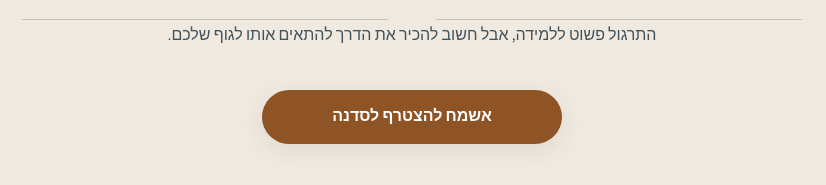
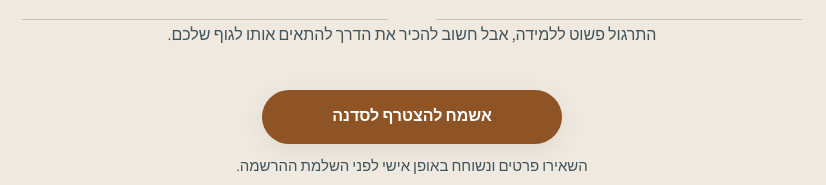
Before and after one commit to StudioLinshom/pashut-lirod, a plain HTML site: page december/index.html in a window 1280 px wide. Shown: the part 2930-3115 px from the top of the page, without its empty margins (228-1054 px from the left). Drawn offline with Linux system fonts and the light colour scheme; a web font is replaced by a local one.

Commit message:
Unify signup CTA notes and simplify WhatsApp message

```diff
--- a/december/index.html
+++ b/december/index.html
@@ -874,7 +874,11 @@
       body { font-size: 17px; }
       .hero { padding: 44px 0 64px; }
     }
-  </style>
+
+    .sticky-cta > .cta-note { text-align: center; font-size: 12px; line-height: 1.4; margin: 5px auto 0; padding: 4px 10px; border-radius: 8px; background: #fffaf1; color: #263d46; box-shadow: 0 2px 8px #00000012; }
+    .sticky-cta { text-align: center; }
+    .cta-center > .cta-note { text-align: center; }
+</style>
 <link rel="stylesheet" href="../typography-v5.css?v=widows2">
 <script src="../reading-flow.js" defer></script>
 </head>
@@ -919,7 +923,7 @@
         <figcaption class="quote-attr">מתוך חוויית תרגול TRE® בהנחייתי</figcaption>
       </figure>
   </section>
-<h3 class="section-title reveal center">תרגול פשוט, חוויה עמוקה</h3><ul class="tre-facts reveal"><li><span class="fact-icon" aria-hidden="true"><svg viewBox="0 0 24 24"><path d="M2 12c1.5-3 3-3 4.5 0s3 3 4.5 0 3-3 4.5 0 3 3 4.5 0"/></svg></span><span><strong>אין צורך לייצר את הרעד בכוח.</strong></span></li><li><span class="fact-icon" aria-hidden="true"><svg viewBox="0 0 24 24"><line x1="4" y1="7" x2="20" y2="7"/><line x1="4" y1="17" x2="20" y2="17"/><circle cx="9" cy="7" r="2.4"/><circle cx="15" cy="17" r="2.4"/></svg></span><span><strong>אין צורך לספר או לנתח חוויות מהעבר.</strong></span></li><li><span class="fact-icon" aria-hidden="true"><svg viewBox="0 0 24 24"><path d="M20 11.5a7.5 7.5 0 0 1-10.9 6.7L4 19.5l1.2-4.4A7.5 7.5 0 1 1 20 11.5z"/><line x1="4" y1="4" x2="20" y2="20"/></svg></span><span><strong>לומדים כיצד להאט, לווסת ולעצור את התרגול.</strong></span></li><li><span class="fact-icon" aria-hidden="true"><svg viewBox="0 0 24 24"><path d="M3 20h5v-5h5v-5h5V5h3"/></svg></span><span><strong>לאחר הדרכה מתאימה ניתן להמשיך לתרגל באופן עצמאי בבית.</strong></span></li></ul><div class="opening-lead reveal"><p>התרגול פשוט ללמידה, אבל חשוב להכיר את הדרך להתאים אותו לגוף שלכם.</p></div><p class="cta-center reveal"><a class="cta-btn" href="#form" data-track="CTA_Click_Benefits">אשמח להצטרף לסדנה</a></p><p class="video-lead reveal">
+<h3 class="section-title reveal center">תרגול פשוט, חוויה עמוקה</h3><ul class="tre-facts reveal"><li><span class="fact-icon" aria-hidden="true"><svg viewBox="0 0 24 24"><path d="M2 12c1.5-3 3-3 4.5 0s3 3 4.5 0 3-3 4.5 0 3 3 4.5 0"/></svg></span><span><strong>אין צורך לייצר את הרעד בכוח.</strong></span></li><li><span class="fact-icon" aria-hidden="true"><svg viewBox="0 0 24 24"><line x1="4" y1="7" x2="20" y2="7"/><line x1="4" y1="17" x2="20" y2="17"/><circle cx="9" cy="7" r="2.4"/><circle cx="15" cy="17" r="2.4"/></svg></span><span><strong>אין צורך לספר או לנתח חוויות מהעבר.</strong></span></li><li><span class="fact-icon" aria-hidden="true"><svg viewBox="0 0 24 24"><path d="M20 11.5a7.5 7.5 0 0 1-10.9 6.7L4 19.5l1.2-4.4A7.5 7.5 0 1 1 20 11.5z"/><line x1="4" y1="4" x2="20" y2="20"/></svg></span><span><strong>לומדים כיצד להאט, לווסת ולעצור את התרגול.</strong></span></li><li><span class="fact-icon" aria-hidden="true"><svg viewBox="0 0 24 24"><path d="M3 20h5v-5h5v-5h5V5h3"/></svg></span><span><strong>לאחר הדרכה מתאימה ניתן להמשיך לתרגל באופן עצמאי בבית.</strong></span></li></ul><div class="opening-lead reveal"><p>התרגול פשוט ללמידה, אבל חשוב להכיר את הדרך להתאים אותו לגוף שלכם.</p></div><p class="cta-center reveal"><a class="cta-btn" href="#form" data-track="CTA_Click_Benefits">אשמח להצטרף לסדנה</a><span class="cta-note">השאירו פרטים ונשוחח באופן אישי לפני השלמת ההרשמה.</span></p><p class="video-lead reveal">
         <strong>רוצים לראות איך זה נראה?</strong><br>
         סרטון מצויר של כחמש דקות שמציג את השיטה, עם כתוביות בעברית.
       </p>
@@ -1032,7 +1036,7 @@
         </div>
       </div>
       <p class="pricing-note reveal">ההרשמה היא לארבעת המפגשים כתהליך אחד.</p>
-      <p class="cta-center reveal"><a class="cta-btn" href="#form" data-track="CTA_Click_Details">אשמח להצטרף לסדנה</a></p>
+      <p class="cta-center reveal"><a class="cta-btn" href="#form" data-track="CTA_Click_Details">אשמח להצטרף לסדנה</a><span class="cta-note">השאירו פרטים ונשוחח באופן אישי לפני השלמת ההרשמה.</span></p>
     </div>
   </section>
 
@@ -1051,7 +1055,7 @@
       </figure>
     </div>
   </section>
-  <section class="closing"><div class="container"><h2 class="section-title center">אז אולי הגיע הזמן להעניק לעצמכם משהו חדש?</h2><p class="closing-quote reveal">אני מזמינה אתכם לצאת איתי לדרך, לבוא בסקרנות, בפתיחות ובנכונות להתמסר לתהליך. לפנות לעצמכם זמן, להכיר את הגוף שלכם קצת אחרת ולגלות מה אפשרי עבורכם.</p><figure class="editorial-photo editorial-photo--nature"><img src="../padit-nature.jpg" alt="פדית בטבע" width="1536" height="1152" loading="lazy" /></figure><span class="closing-mark"></span><p class="closing-final reveal">מחכה לפגוש אתכם,<br><strong>פדית</strong></p><p class="cta-center reveal"><a class="cta-btn" href="#form">אשמח להצטרף לסדנה</a></p></div></section>
+  <section class="closing"><div class="container"><h2 class="section-title center">אז אולי הגיע הזמן להעניק לעצמכם משהו חדש?</h2><p class="closing-quote reveal">אני מזמינה אתכם לצאת איתי לדרך, לבוא בסקרנות, בפתיחות ובנכונות להתמסר לתהליך. לפנות לעצמכם זמן, להכיר את הגוף שלכם קצת אחרת ולגלות מה אפשרי עבורכם.</p><figure class="editorial-photo editorial-photo--nature"><img src="../padit-nature.jpg" alt="פדית בטבע" width="1536" height="1152" loading="lazy" /></figure><span class="closing-mark"></span><p class="closing-final reveal">מחכה לפגוש אתכם,<br><strong>פדית</strong></p><p class="cta-center reveal"><a class="cta-btn" href="#form">אשמח להצטרף לסדנה</a><span class="cta-note">השאירו פרטים ונשוחח באופן אישי לפני השלמת ההרשמה.</span></p></div></section>
 
   <!-- FORM -->
   <section class="form-section" id="form">
@@ -1136,7 +1140,7 @@
 
   <!-- STICKY CTA -->
   <div class="sticky-cta" id="stickyCta">
-    <a class="cta-btn" href="#form">אשמח להצטרף לסדנה</a>
+    <a class="cta-btn" href="#form">אשמח להצטרף לסדנה</a><span class="cta-note">השאירו פרטים ונשוחח באופן אישי לפני השלמת ההרשמה.</span>
   </div>
 
   <div class="scroll-arrow" aria-hidden="true">
@@ -1232,7 +1236,7 @@
         });
       }
       const message =
-        'שלום פדית, אשמח להצטרף לסדנת "פשוט לרעוד" (מחזור דצמבר) ולשוחח איתך לפני ההרשמה.\n' +
+        'שלום פדית, אשמח להצטרף לסדנת "פשוט לרעוד" (מחזור דצמבר).\n' +
         'שם: ' + name + '\n' +
         'גיל: ' + age + '\n' +
         'מין: ' + gender;
```
Also changed, not shown: index.html (+10 -6 lines).
